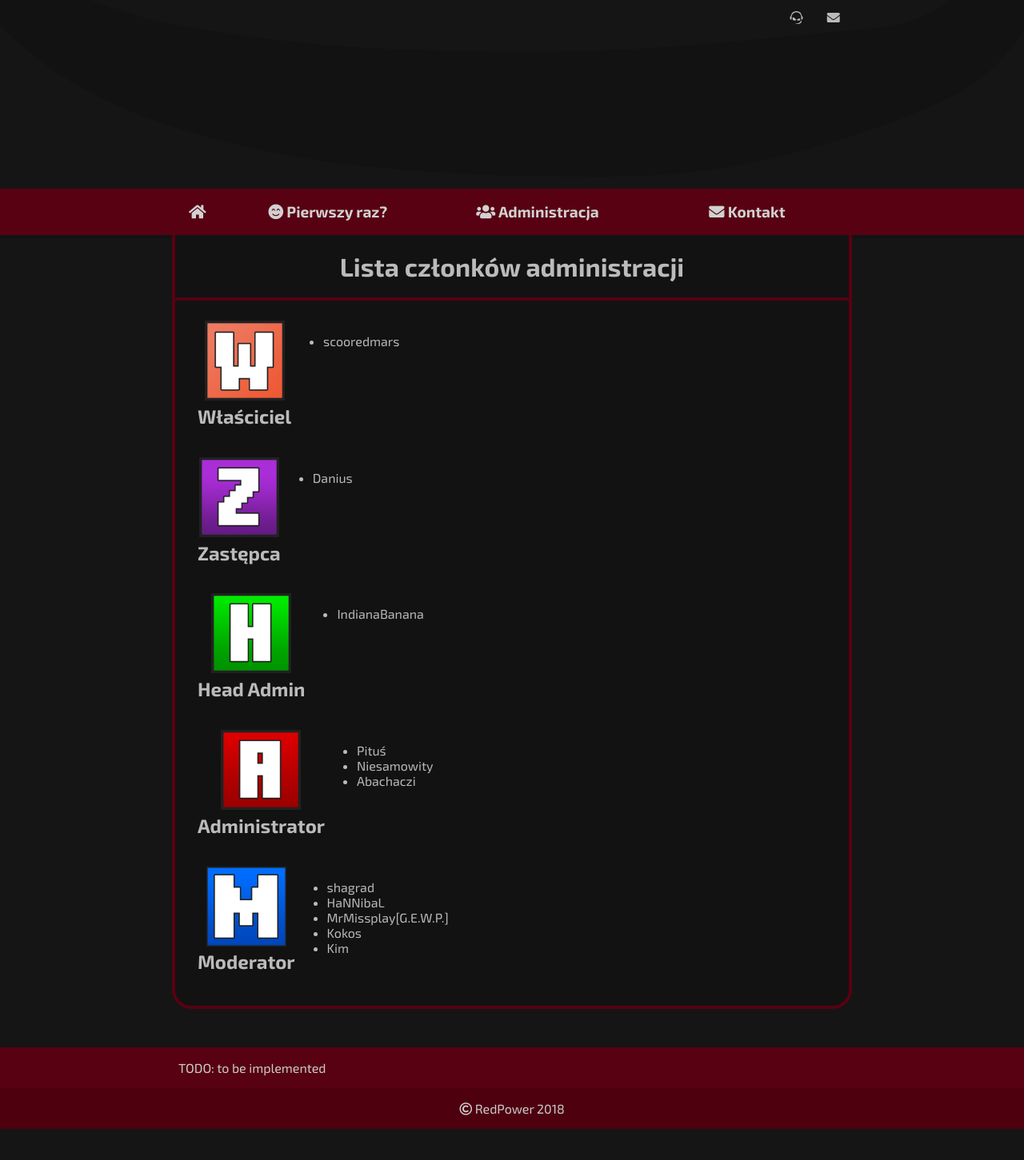
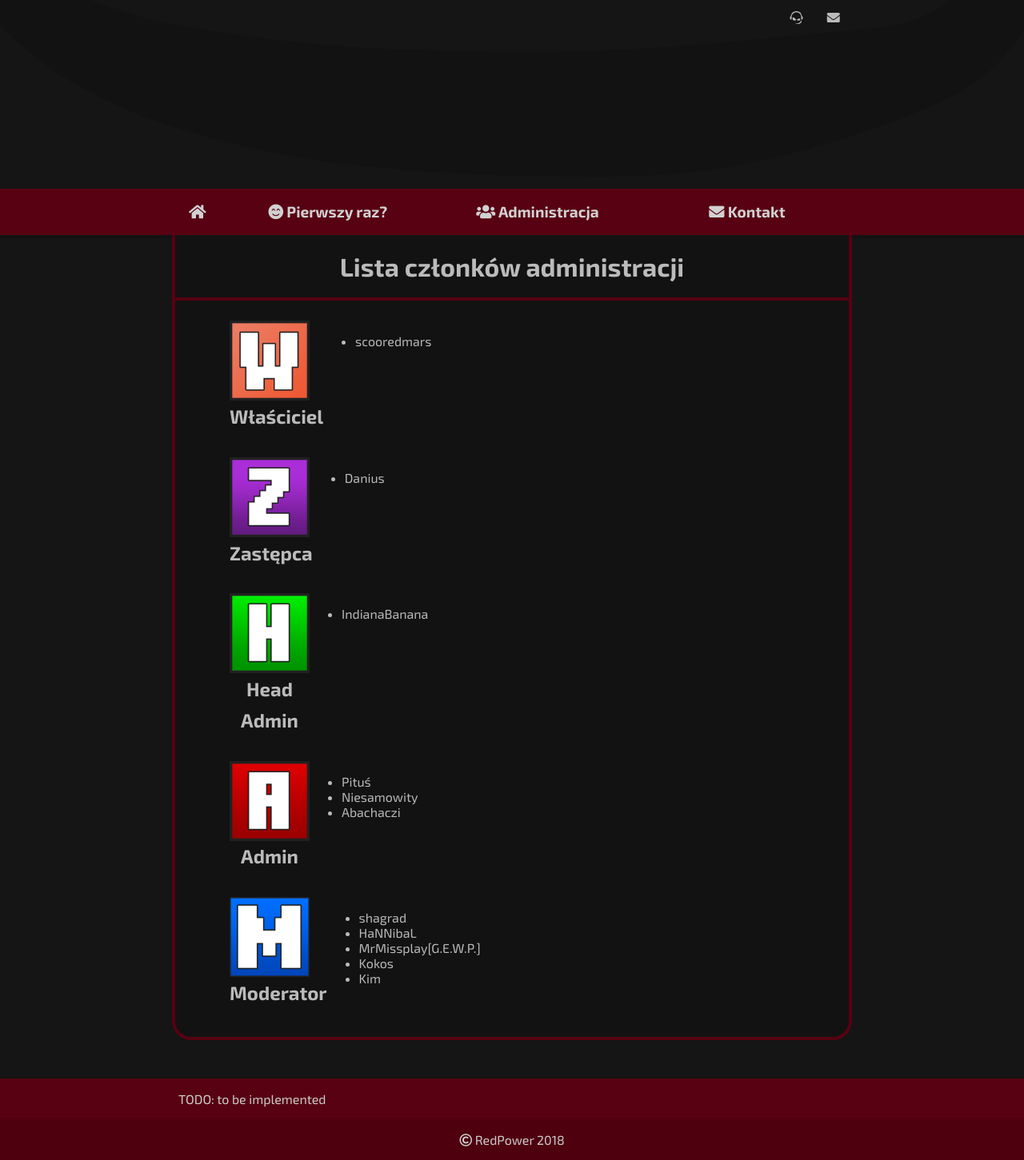
Before and after one commit to scooredmars/strona, a Jekyll site: the page built from pages/sub/czlonkowie-administracji.html, in a window 1280 px wide. Shown: the whole page at 80% size. Built offline with Jekyll 4.4.1, drawn with Linux system fonts in a browser that asks for light colours; nearby versions of some CDN libraries; before the commit the page ends 1412 px from its top, so only the background shows below that.

Commit message:
wyrównanie obrazków

```diff
--- a/_sass/content.scss
+++ b/_sass/content.scss
@@ -46,7 +46,7 @@
 .list {
   .item {
     display: flex;
-    padding: 1em .5em;
+    padding: 1em 3em;
 
     .image {
       display: flex;
@@ -57,7 +57,7 @@
         display: block;
         width: 100%;
         height: auto;
-        margin: 0 auto;
+        margin: 1 auto;
         max-width: 100px;
         max-height: 100px;
       }
--- a/pages/sub/czlonkowie-administracji.html
+++ b/pages/sub/czlonkowie-administracji.html
@@ -40,7 +40,8 @@
 			<div class="item">
 					<div class="image">
 						<img src="/static/img/icons/ha.jpg" >
-						<h2>Head Admin</h2>
+						<h2>Head</h2>
+						<h2>Admin</h2>
 					</div>
 					<div class="description">
 						<ul>
@@ -52,7 +53,7 @@
 		<div class="item">
 			<div class="image">
 				<img src="/static/img/icons/admin.jpg" >
-				<h2>Administrator</h2>
+				<h2>Admin</h2>
 			</div>
 			<div class="description">
 				<ul>
```
